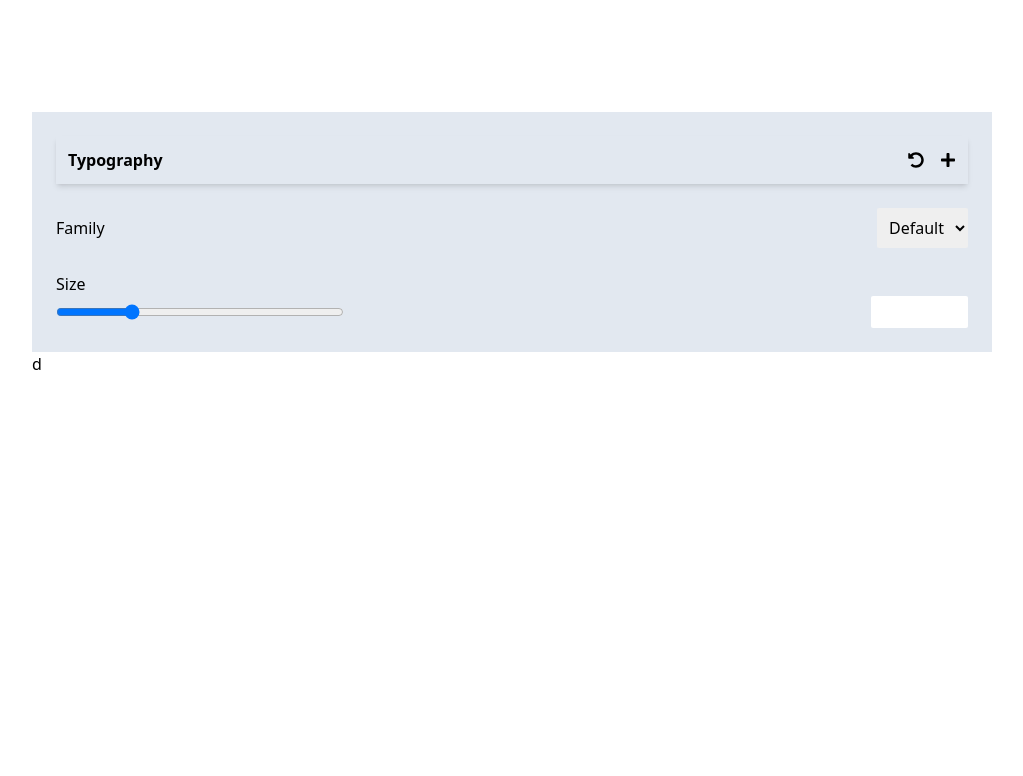
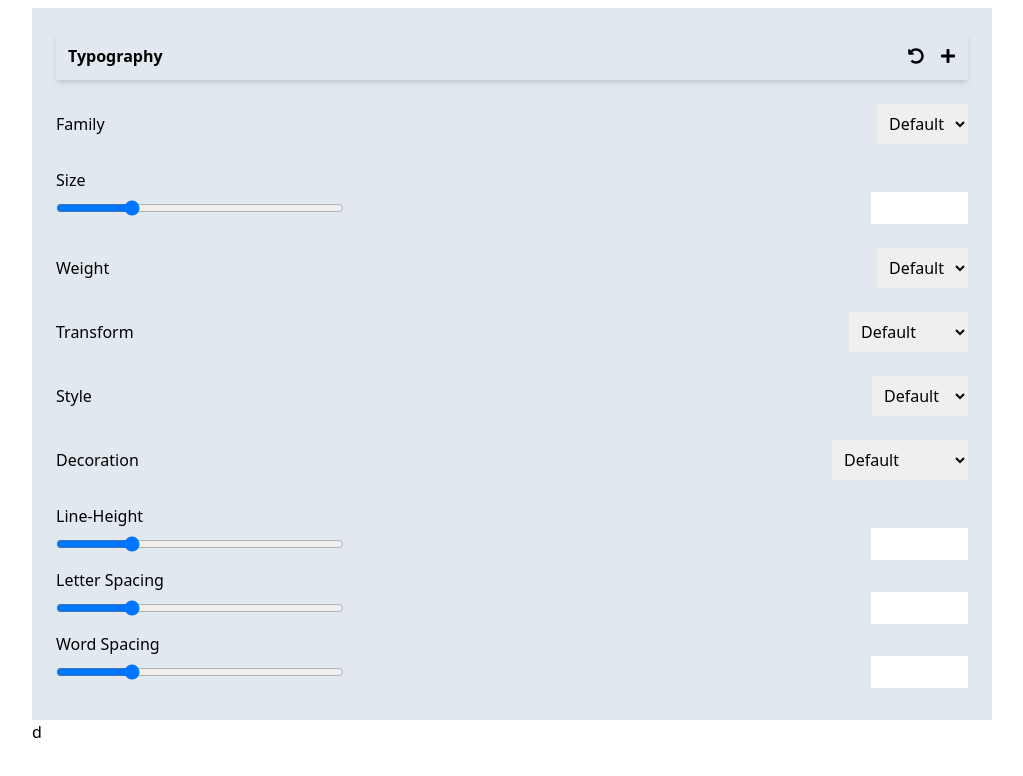
Before and after one commit to developer-nieem/Kodezen, a React (Vite) app: page / in a window 1280 px wide. Shown: the top 776 px of the page, without its empty margins (128-1151 px from the left). Built offline with nearby package versions, Linux system fonts and the light colour scheme; what tailwind-bootstrap-grid would draw is missing.

Commit message:
editor design complete

```diff
--- a/src/App.jsx
+++ b/src/App.jsx
@@ -10,7 +10,7 @@ function App() {
 
   return (
     <>
-     <div className='row w-9/12 mx-auto mt-28 items-center'>
+     <div className='row w-9/12 mx-auto mt-2 mb-28 items-center'>
 
       {/* Text customize part */}
       <div className='md:col-6 bg-slate-200 p-6 '>
@@ -57,6 +57,132 @@ function App() {
               </div>
               {/* Size End */}
 
+{/* Weight part  */}
+
+      <div className='flex justify-between items-center my-6'>
+              <div>
+                <span>Weight</span>
+              </div>
+              <div>
+
+                <select className='p-2 rounded-sm' name="" id="">
+                  <option value >Default</option>
+                  <option value="100">100</option>
+                  <option value="200">200</option>
+                  <option value="300">300</option>
+                  <option value="400">400</option>
+                  <option value="500">500</option>
+                  <option value="600">600</option>
+                  <option value="700">700</option>
+                  <option value="800">800</option>
+                </select>
+              </div>
+            </div>
+
+{/* Weight part End */}
+
+
+{/* Transform part  */}
+
+      <div className='flex justify-between items-center my-6'>
+              <div>
+                <span>Transform</span>
+              </div>
+              <div>
+
+                <select className='p-2 rounded-sm' name="" id="">
+                  <option value >Default</option>
+                  <option value="uppercase">UpperCase</option>
+                  <option value="lowercase">LowerCase</option>
+                  <option value="capitalize">Capitalize</option>
+                  <option value="normal">Normal</option>
+
+                </select>
+              </div>
+            </div>
+
+{/* Transform part End */}
+
+{/* Style part  */}
+
+      <div className='flex justify-between items-center my-6'>
+              <div>
+                <span>Style</span>
+              </div>
+              <div>
+                <select className='p-2 rounded-sm' name="" id="">
+                  <option value >Default</option>
+                  <option value="normal">Normal</option>
+                  <option value="italic">Italic</option>
+                  <option value="oblique">Oblique</option>
+                </select>
+              </div>
+            </div>
+
+{/* Style part End */}
+
+
+{/* Decoration part  */}
+
+      <div className='flex justify-between items-center my-6'>
+              <div>
+                <span>Decoration</span>
+              </div>
+              <div>
+                <select className='p-2 rounded-sm' name="" id="">
+                  <option value >Default</option>
+                  <option value="underline">Underline</option>
+                  <option value="overline">Overline</option>
+                  <option value="through">Line Through</option>
+                  <option value="normal">normal</option>
+                </select>
+              </div>
+            </div>
+
+{/* Decoration part End */}
+
+
+        {/* Line-Height part */}
+
+           <div className='my-2'>
+                <h2>Line-Height</h2>
+
+                  <div className='flex justify-between'>
+                  <input className='w-72' type="range" id="vol" name="vol" min="0" max="200"/>
+
+                  <input className='p-1 rounded-sm ' type="number" min="1" max="200" step="1" placeholder="" data-setting="line"></input>
+                  </div>
+              </div>
+
+              {/* Line-Height End */}
+
+
+
+        {/* Letter Spacing part */}
+           <div className='my-2'>
+                <h2>Letter Spacing</h2>
+
+                  <div className='flex justify-between'>
+                  <input className='w-72' type="range" id="vol" name="vol" min="0" max="200"/>
+
+                  <input className='p-1 rounded-sm ' type="number" min="1" max="200" step="1" placeholder="" data-setting="line"></input>
+                  </div>
+              </div>
+              {/* Letter Spacing End */}
+
+
+        {/* Word Spacing part */}
+           <div className='my-2'>
+                <h2>Word Spacing</h2>
+
+                  <div className='flex justify-between'>
+                  <input className='w-72' type="range" id="vol" name="vol" min="0" max="200"/>
+
+                  <input className='p-1 rounded-sm ' type="number" min="1" max="200" step="1" placeholder="" data-setting="line"></input>
+                  </div>
+              </div>
+              {/* Word Spacing End */}
+
 
       </div>
 
```
